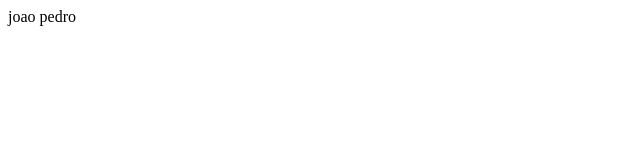
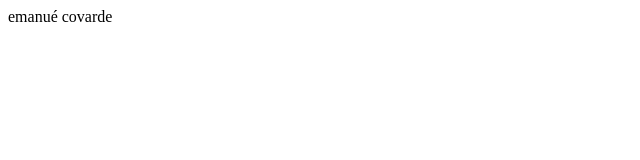
Before and after one commit to Tulio-CS/workshop-ibmec, a plain HTML site: page index.html in a window 1280 px wide. Shown: the full height of the page, 0-640 px from the left. Drawn offline with Linux system fonts and the light colour scheme.

Commit message:
emanué covarde

```diff
--- a/index.html
+++ b/index.html
@@ -6,6 +6,6 @@
     <title>jaogoat</title>
 </head>
 <body>
-    joao pedro
+    emanué covarde
 </body>
 </html>
```
